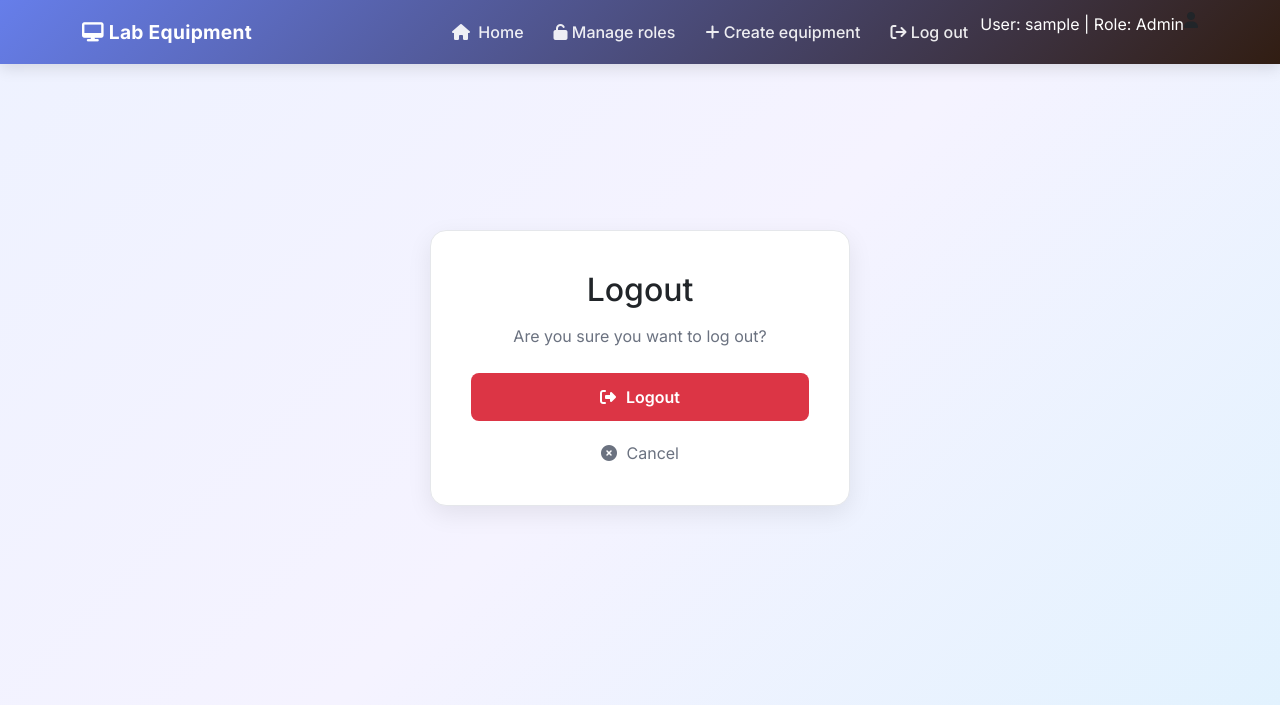
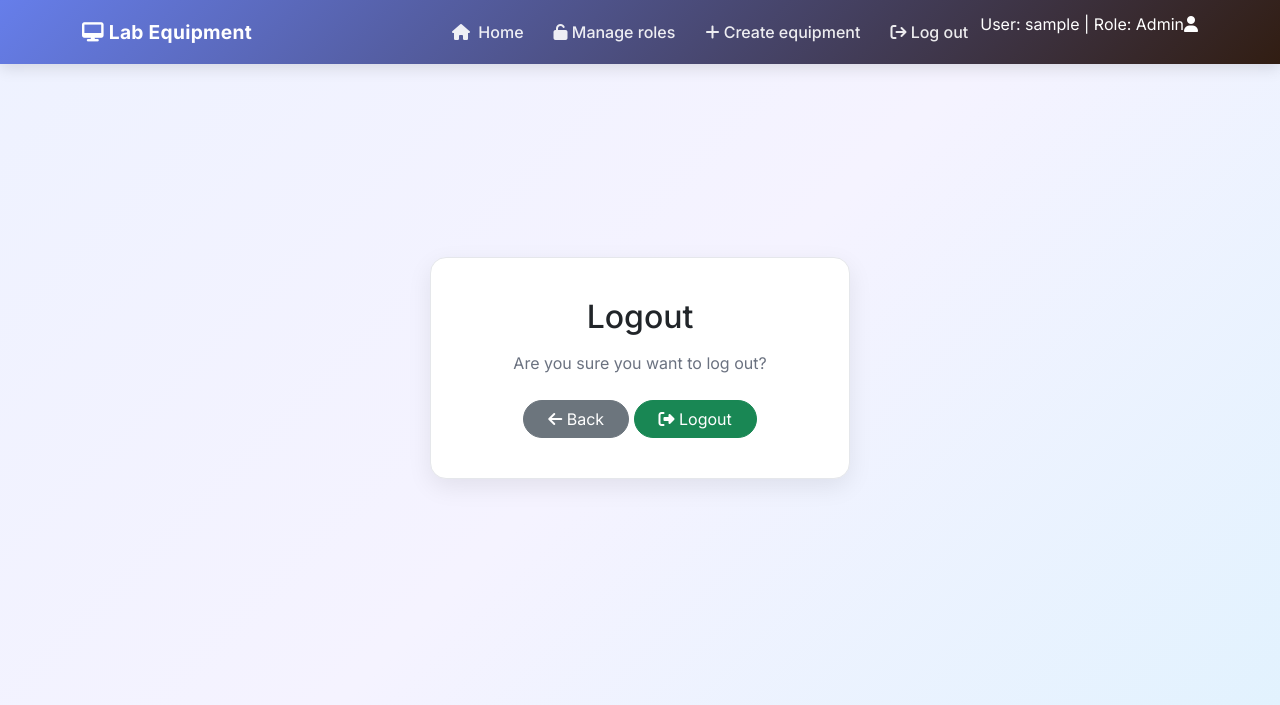
Before and after one commit to rebahama/lab-equip, a Django app: page /accounts/logout/ in a window 1280 px wide. Shown: the top 705 px of the page. Run offline with Django 5.2, Linux system fonts and the light colour scheme; the visitor is signed in with stand-in values (Sample User, id 1); some libraries are stand-ins or nearby versions.

Commit message:
style symbols and report area

```diff
--- a/static/css/style.css
+++ b/static/css/style.css
@@ -145,34 +145,17 @@ main {
     color: #6b7280;
 }
 
-.logout-button {
-    width: 100%;
-    padding: 12px 20px;
-    border: none;
-    border-radius: 8px;
-    background-color: #dc3545;
-    color: #ffffff;
-    font-size: 1rem;
-    font-weight: 600;
-    cursor: pointer;
-    transition: 0.2s ease;
+.logout-button-area {
+    display: flex;
+    gap: 10px;
+    justify-content: center;
 }
 
-.logout-button:hover {
-    background-color: #bb2d3b;
-}
 
 .logout-button i {
     margin-right: 6px;
 }
 
-.cancel-link {
-    display: inline-block;
-    margin-top: 20px;
-    color: #6b7280;
-    text-decoration: none;
-    transition: 0.2s ease;
-}
 
 .cancel-link:hover {
     color: #212529;
@@ -181,3 +164,8 @@ main {
 .cancel-link i {
     margin-right: 5px;
 }
+
+.report-fault-btn {
+    display: flex;
+    flex-direction: column;
+}
--- a/templates/account/logout.html
+++ b/templates/account/logout.html
@@ -4,9 +4,16 @@
         <div class="logout-card">
             <h1>Logout</h1>
             <p>Are you sure you want to log out?</p>
-            <form method="post" action="{% url 'account_logout' %}"> {% csrf_token %} <button type="submit"
-                    class="logout-button"> <i class="fa-solid fa-right-from-bracket"></i> Logout </button> </form> <a
-                href="/" class="cancel-link"> <i class="fa-solid fa-circle-xmark"></i> Cancel </a>
+            <div class="logout-button-area">
+                <form method="post" action="{% url 'account_logout' %}"> {% csrf_token %}
+                    <a href="/" class="btn btn-secondary rounded-pill px-4">
+                        <i class="fa-solid fa-arrow-left"></i> Back </a>
+                    <button type="submit" class="btn btn-success rounded-pill px-4"> <i
+                            class="fa-solid fa-right-from-bracket"></i>
+                        Logout
+                    </button>
+                </form>
+            </div>
         </div>
     </div>
-</div> {% endblock %}
+    {% endblock %}
--- a/templates/webpage/base.html
+++ b/templates/webpage/base.html
@@ -36,20 +36,20 @@
                     <li class="nav-item"> <a class="nav-link" href="/manage-roles/"><i class="fa-solid fa-unlock"></i> Manage roles </a>  </li>
                     <li class="nav-item"> <a class="nav-link" href="/create"> <i class="fa-solid fa-plus"></i> Create equipment </a> </li>
                     <li class="nav-item"> <a class="nav-link" href="/accounts/logout/"> <i class="fa-solid fa-arrow-right-from-bracket"></i> Log out</a> </li>
-                    <span class="text-white">User: {{ user.username }} | Role: Admin</span> <i class="fa-solid fa-user"> </i>
+                    <span class="text-white">User: {{ user.username }} | Role: Admin<i class="fa-solid fa-user"> </i> </span>
                     {% elif user.groups.all.0.name == "Caretaker" %}
                     <li class="nav-item"> <a class="nav-link" href="/caretakerdash"> <i class="fa-solid fa-gauge"></i> Dashboard </a> </li>
                     <li class="nav-item"> <a class="nav-link" href="/category"> <i class="fa-solid fa-layer-group"> </i> Categories</a> </li>
                     <li class="nav-item"> <a class="nav-link" href="/showall"> <i class="fa-solid fa-table-list me-1"></i> All equipments </a> </li>
                     <li class="nav-item"> <a class="nav-link" href="/accounts/logout/"> <i class="fa-solid fa-arrow-right-from-bracket"></i> Log out</a> </li>
-                    <span class="text-white">User:{{ user.username }}|Role: Caretaker</span> <i class="fa-solid fa-user"> </i>
+                    <span class="text-white">User:{{ user.username }}|Role: Caretaker <i class="fa-solid fa-user"> </i> </span>
                     {% elif user.groups.all.0.name == "Student" %}
                     <li class="nav-item"> <a class="nav-link" href="/category"> <i class="fa-solid fa-layer-group"></i> Categories</a> </li>
                     <li class="nav-item"> <a class="nav-link" href="/showall"> <i class="fa-solid fa-computer"></i> View all equipments </a> </li>
                     <li class="nav-item"> <a class="nav-link" href="/booking/showall"> <i class="fa-solid fa-calendar"></i> My page</a> </li>
                     <li class="nav-item"> <a class="nav-link" href="/profile"> <i class="fa-solid fa-user-gear"></i> Profile</a> </li>
                     <li class="nav-item"> <a class="nav-link" href="/accounts/logout/"> <i class="fa-solid fa-arrow-right-from-bracket"></i> Log out</a> </li>
-                    <span class="text-white">User: {{ user.username }} | Role: Student</span>
+                    <span class="text-white">User: {{ user.username }} | Role: Student <i class="fa-solid fa-user"> </i> </span>
                     {% endif %}
                     {% else %}
                     <li class="nav-item"> <a class="nav-link" href="/accounts/login/"> <i class="fa-solid fa-arrow-right-to-bracket"></i> Login</a> </li>
--- a/templates/webpage/index.html
+++ b/templates/webpage/index.html
@@ -35,7 +35,7 @@
     <div class="row justify-content-center mt-5 pt-4">
         <div class="col-12 col-md-4 mb-3">
             <div class="text-center">
-                <i class="fa-solid fa-magnifying-glass fa-2x text-primary mb-3"></i>
+                <i class="fa-solid fa-magnifying-glass fa-2x text-dark mb-3"></i>
                 <h5 class="fw-bold">Find Equipment</h5>
                 <p class="text-muted small mb-0">
                     Search and filter laboratory equipment by type,
@@ -45,7 +45,7 @@
         </div>
         <div class="col-12 col-md-4 mb-3">
             <div class="text-center">
-                <i class="fa-solid fa-calendar-check fa-2x text-primary mb-3"></i>
+                <i class="fa-solid fa-calendar-check fa-2x text-dark mb-3"></i>
                 <h5 class="fw-bold">Book Equipment</h5>
                 <p class="text-muted small mb-0">
                     Request equipment and keep track of your active bookings.
@@ -54,7 +54,7 @@
         </div>
         <div class="col-12 col-md-4 mb-3">
             <div class="text-center">
-                <i class="fa-solid fa-screwdriver-wrench fa-2x text-primary mb-3"></i>
+                <i class="fa-solid fa-screwdriver-wrench fa-2x text-dark mb-3"></i>
                 <h5 class="fw-bold">Manage Equipment</h5>
                 <p class="text-muted small mb-0">
                     Caretakers can maintain equipment, manage its status,
```
Also changed, not shown: templates/repairs/report-fault.html (+20 -6 lines).
